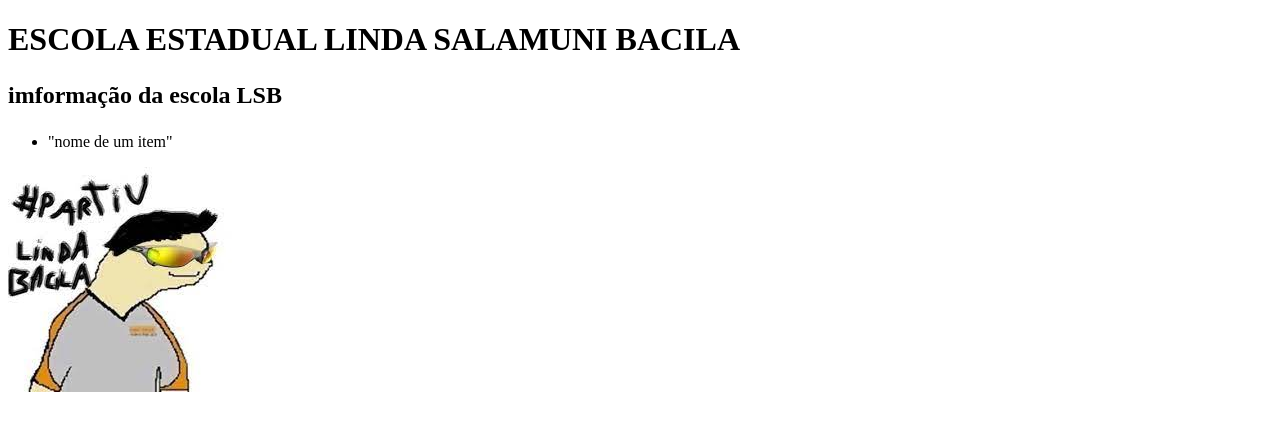
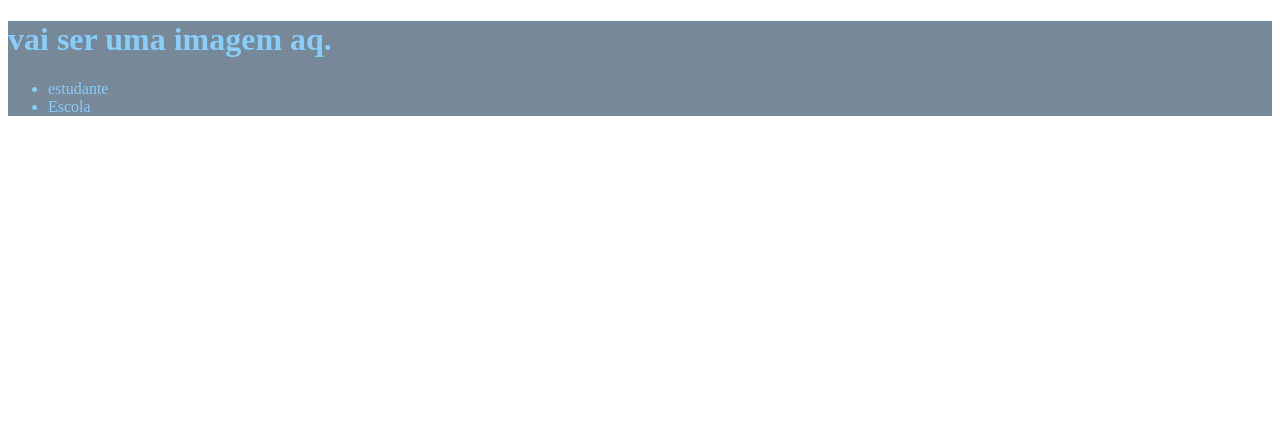
Before and after one commit to maicoramos/siteescola, a plain HTML site: page index.html in a window 1280 px wide. Drawn offline with Linux system fonts and the light colour scheme.

Commit message:
vs code programação 22

```diff
--- a/index.html
+++ b/index.html
@@ -4,29 +4,16 @@
     <meta charset="UTF-8">
     <meta http-equiv="X-UA-Compatible" content="IE=edge">
     <meta name="viewport" content="width=device-width, initial-scale=1.0">
-    <link rel="stylesheet" href="style.css">
-    <title>site escola / maico </title>
+    <title> site escola-2anoB</title>
+    <link rel=" stylesheet" href="style.css">
 </head>
 <body>
     <header>
-        <h1 class="NOME DA ESCOLA">
-            ESCOLA ESTADUAL LINDA SALAMUNI BACILA
-        </h1>
-    </header>
-
-    <section><h2> <p>
-imformação da escola LSB
-    </p>
-    </h2>
-    </section>
+    <h1> vai ser uma imagem aq. </h1>
     <ul>
-        <li>
-       "nome de um item"
-        </li>
+        <li>  estudante </li>
+        <li> Escola </li>
     </ul>
-     <img src="download (4).jpeg" alt=" meme, um maluco falando partiu linda basila ">
- <a href="https://www.youtube.com/"> </a>
-
-
+</header>
 </body>
 </html>
--- a/style.css
+++ b/style.css
@@ -1 +1,2 @@
-.NOME DA ESCOLA {color: blue;}
+header { color: lightskyblue; background-color: lightslategray;
+}
```
